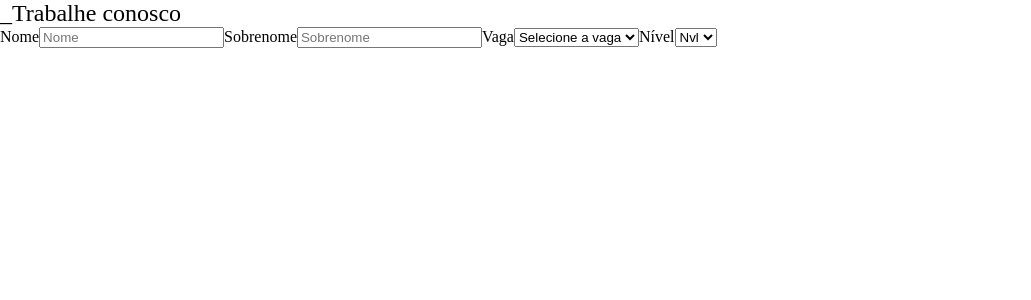
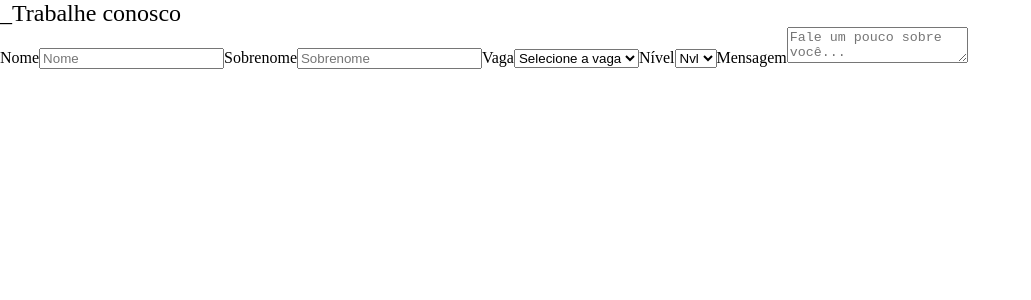
Before and after one commit to allangdasilva/challenge-angular-itau, an Angular app: page / in a window 1280 px wide. Shown: the top 300 px of the page, without its empty margins (0-1031 px from the left). Built offline with nearby package versions, Linux system fonts and the light colour scheme.

Commit message:
Componente TextareaField criado

```diff
--- a/src/app/components/forms/interview-form/interview-form.html
+++ b/src/app/components/forms/interview-form/interview-form.html
@@ -31,4 +31,11 @@
     placeholder="Nvl"
     [values]="selectLevelValues"
   />
+
+  <app-textarea-field
+    [id]="'textarea-message'"
+    name="message"
+    label="Mensagem"
+    placeholder="Fale um pouco sobre você..."
+  />
 </form>
--- a/src/app/components/forms/interview-form/interview-form.ts
+++ b/src/app/components/forms/interview-form/interview-form.ts
@@ -1,10 +1,11 @@
 import { Component } from '@angular/core';
 import { InputField } from '../../ui/form/input-field/input-field';
 import { SelectField } from '../../ui/form/select-field/select-field';
+import { TextareaField } from '../../ui/form/textarea-field/textarea-field';
 
 @Component({
   selector: 'app-interview-form',
-  imports: [InputField, SelectField],
+  imports: [InputField, SelectField, TextareaField],
   templateUrl: './interview-form.html',
   styleUrl: './interview-form.css',
 })
--- /dev/null
+++ b/src/app/components/ui/form/textarea-field/textarea-field.html
@@ -0,0 +1,2 @@
+<label [for]="id()">{{ label() }}</label>
+<textarea [name]="name()" [id]="id()" [placeholder]="placeholder()"></textarea>
--- /dev/null
+++ b/src/app/components/ui/form/textarea-field/textarea-field.ts
@@ -0,0 +1,14 @@
+import { Component, input } from '@angular/core';
+
+@Component({
+  selector: 'app-textarea-field',
+  imports: [],
+  templateUrl: './textarea-field.html',
+  styleUrl: './textarea-field.css',
+})
+export class TextareaField {
+  id = input.required<string>();
+  name = input.required<string>();
+  label = input.required<string>();
+  placeholder = input.required<string>();
+}
```
Also changed, not shown: src/app/components/ui/form/textarea-field/textarea-field.css (added), 1 other file (tests, documents, lock files or other folders).
